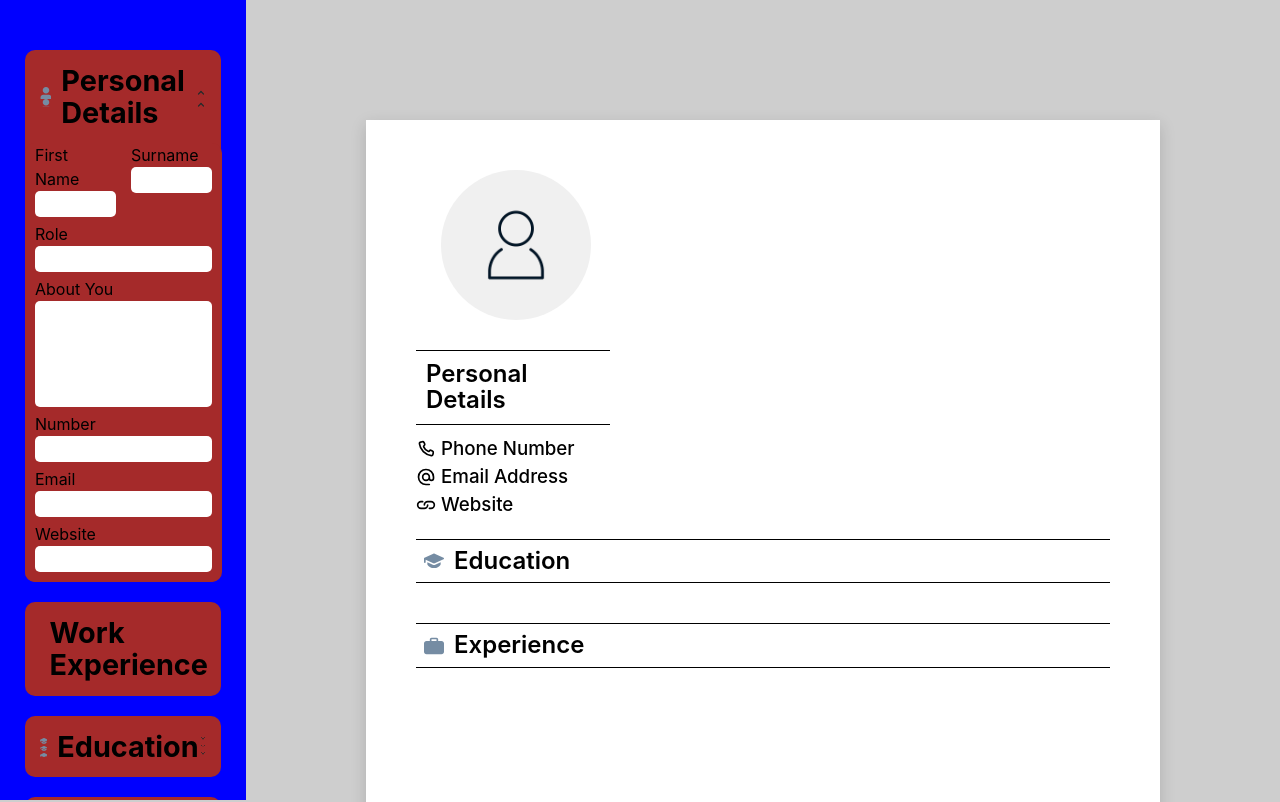
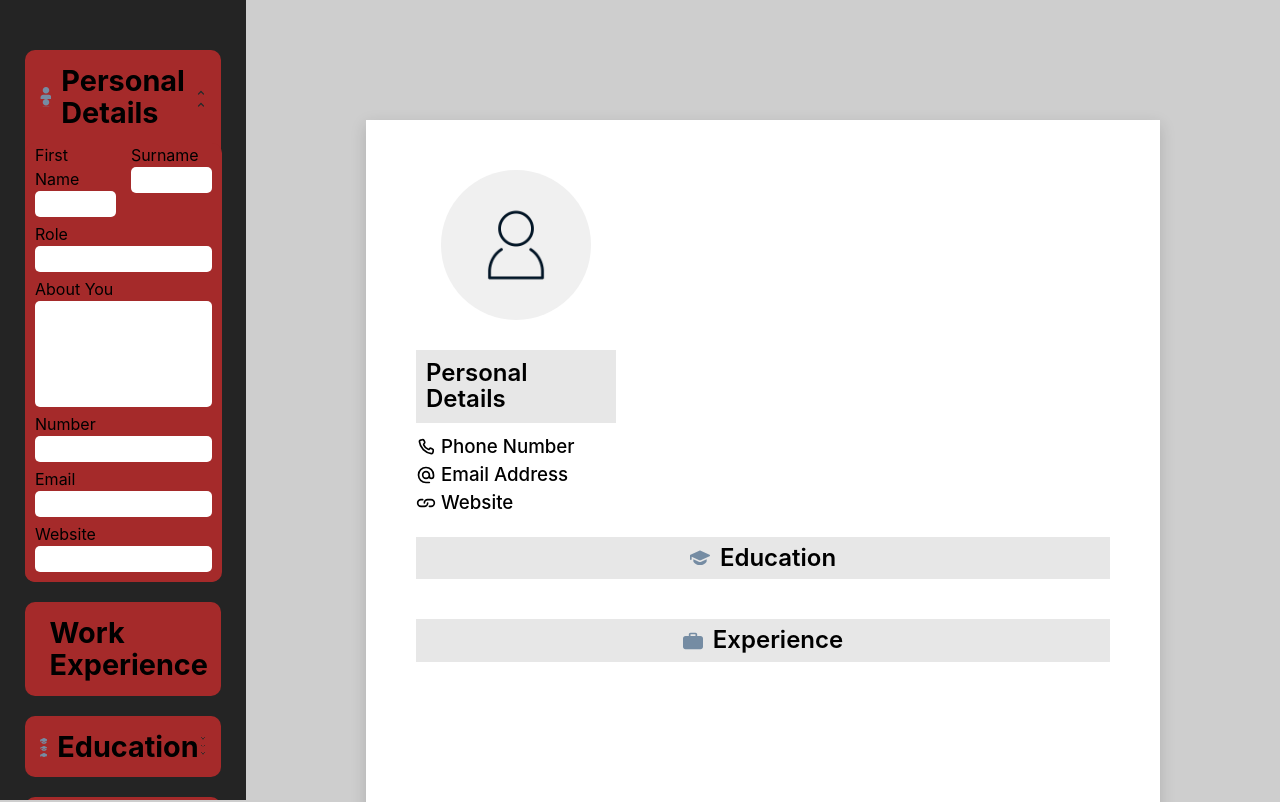
Before and after one commit to guskirb/CV-applicationTOP, a React (Vite) app: page / in a window 1280 px wide. Shown: the top 802 px of the page. Built offline with nearby package versions, Linux system fonts and the light colour scheme.

Commit message:
Add profile image upload function

```diff
--- a/src/App.css
+++ b/src/App.css
@@ -1,3 +1,7 @@
+:root{
+  --accent-color: #e7e7e7;
+}
+
 #root {
   margin: 0;
   width: 100vw;
@@ -32,7 +36,7 @@ textarea::-webkit-scrollbar-thumb {
   flex-flow: column;
   align-items: center;
   justify-content: flex-start;
-  background-color: blue;
+  background-color: rgb(36, 36, 36);
   margin: 0;
   height: 100vh;
   position: sticky;
@@ -100,9 +104,13 @@ textarea::-webkit-scrollbar-thumb {
   background-image: url(./assets/school.svg);
 }
 
+.skillsIcon {
+  background-image: url(./assets/skills.svg);
+}
 .personIcon,
 .workIcon,
-.schoolIcon {
+.schoolIcon,
+.skillsIcon  {
   background-size: 100%;
   width: 20px;
   height: 20px;
@@ -268,9 +276,13 @@ textarea {
 }
 
 .skills {
-  background-color: bisque;
+  background-color: var(--accent-color);
   padding-inline: 10px;
   border-radius: 5px;
+}
+
+.cvProfile {
+  min-width: 200px;
 }
 
 .cvProfile div {
@@ -280,7 +292,6 @@ textarea {
 }
 
 .cvProfile > h2 {
-  border-block: solid 1px black;
   padding: 10px;
   margin-block: 10px;
 }
@@ -299,28 +310,38 @@ textarea {
 
 .phoneIcon,
 .emailIcon,
-.websiteIcon {
+.websiteIcon{
   height: 20px;
   width: 20px;
   background-size: 100%;
   background-repeat: no-repeat;
 }
 
-.profilePic {
-  background-image: url(./assets/profilepic.png);
-  background-size: 100%;
-  background-repeat: no-repeat;
+#profilePic {
   width: 150px;
   height: 150px;
   border-radius: 50%;
   margin-inline: 25px;
 }
 
+#profilePic:hover {
+  transform: scale(1.1);
+}
+
+.uploadFile {
+  width: 200px;
+}
+
+.hide {
+  display: none;
+}
+
 .cvHeader {
-  border-block: solid black 1px;
+  background-color: var(--accent-color);
   padding: 8px;
   display: flex;
   align-items: center;
+  justify-content: center;
 }
 
 .education {
--- a/src/components/cv.jsx
+++ b/src/components/cv.jsx
@@ -1,4 +1,13 @@
+import { useState } from "react";
+import profilePic from "../assets/profilepic.png"
+
 function CV({ details, work, education, skills }) {
+  const[image, setImage] = useState(profilePic)
+
+  function handleImage(e) {
+    setImage(URL.createObjectURL(e.target.files[0]))
+  }
+
   const listWork = work.map((item) => (
     <div className="work" key={item.id.toString()}>
       <div className="workDates">
@@ -32,7 +41,10 @@ function CV({ details, work, education, skills }) {
   return (
     <div className="cv">
       <div className="cvUpper">
-        <div className="profilePic"></div>
+        <label htmlFor="getFile" className="uploadFile">
+          <input type="file" id="getFile" className="hide" onChange={handleImage}/>
+          <img id="profilePic" src={image} />
+        </label>
         <div className="cvName">
           <h1>{details.first}</h1>
           <h1 className="last">{details.last}</h1>
@@ -41,7 +53,7 @@ function CV({ details, work, education, skills }) {
       </div>
       <div className="cvMiddle">
         <div className="cvProfile">
-          <h2>Personal Details</h2>
+          <h2 className="cvHeader">Personal Details</h2>
           <div>
             <div className="phoneIcon" />
             <h3>Phone Number</h3>
```
